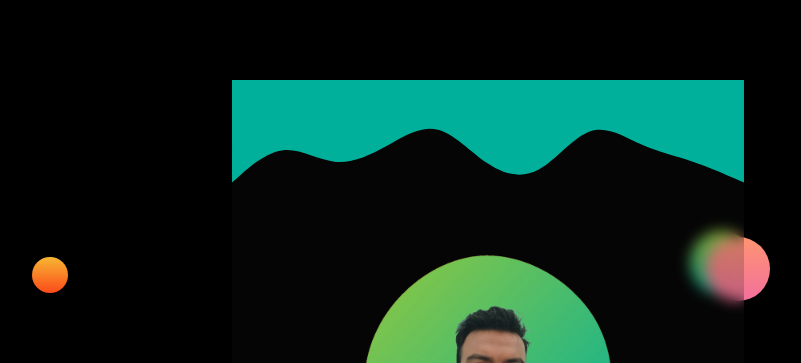
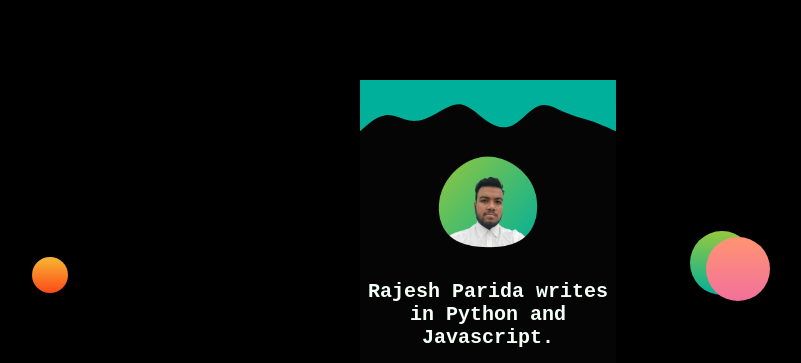
Before and after one commit to parida-git/web, a plain HTML site: page index.html in a window 1280 px wide. Shown: the top 363 px of the page, without its empty margins (152-953 px from the left). Drawn offline with Linux system fonts and the light colour scheme.

Commit message:
Update style.css

```diff
--- a/style.css
+++ b/style.css
@@ -1,3 +1,14 @@
+@keyframes pop{
+  from{
+    opacity: 0;
+    transform: scale(.6);
+  }
+  to{
+    opacity: 1;
+    transform: scale(1);
+  }
+}
+
 :focus{
   outline: none;
   -webkit-tap-highlight-color: rgba(0,0,0,0);
@@ -21,6 +32,7 @@ span{
   display: inline-block;
   position: fixed;
   border-radius: 50%;
+  animation: pop .2s ease-in;
 }
 
 .card{
@@ -79,7 +91,17 @@ button:active{
 
 @media only screen and (min-width:768px) {
   .card{
-    width: 40%;
-    left: 30%;
+    width: 20%;
+    left: 40%;
+    overflow: hidden;
+  }
+
+  .pfp{
+    max-width: 40%;
+    margin-top: 5%;
+  }
+
+  a:hover img{
+    transform: scale(1.1);
   }
 }
```
